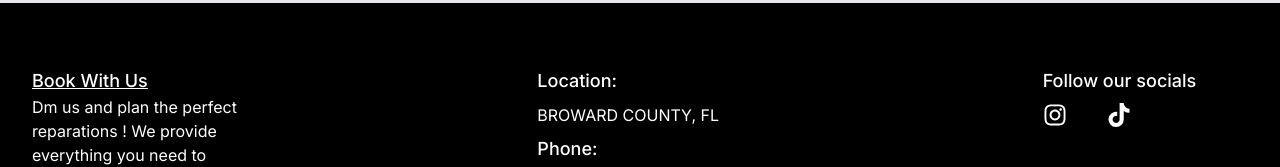
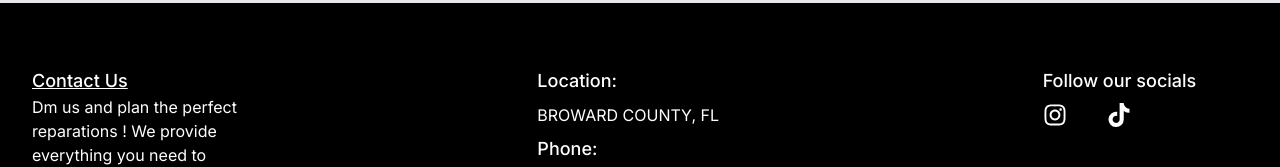
Before and after one commit to Markchav/hoo-s-garage, a Next.js app: page / in a window 1280 px wide. Shown: the part 3024-3191 px from the top of the page. Built offline with nearby package versions, Linux system fonts and the light colour scheme.

Commit message:
footer book

```diff
--- a/app/components/Footer.jsx
+++ b/app/components/Footer.jsx
@@ -1,7 +1,7 @@
 import React from 'react'
 import {FaInstagram} from 'react-icons/fa'
 import {FaTiktok} from 'react-icons/fa'
-import Link from 'next/link'
+// import Link from 'next/link'
 
 export default function Footer() {
 return (
@@ -10,7 +10,7 @@ return (
     <div className="max-w-screen-xl mx-auto py-10 px-4 sm:px-6 lg:py-16 lg:px-8">
     <div className="grid grid-cols-1 sm:grid-cols-2 lg:grid-cols-3 sm:gap-[300px] sm:h-44">
         <div className="mb-8 sm:mb-0">
-        <Link href='https://www.instagram.com/direct/t/105483564324974' target="_blank" rel="noopener noreferrer" className="underline  text-lg font-medium mb-2">Book With Us</Link>
+        <a href="https://www.instagram.com/hoosgarage/" target="_blank" rel="noopener noreferrer" className="underline  text-lg font-medium mb-2">Contact Us</a>
         <p className="">Dm us and plan the perfect reparations ! We provide everything you need to make your Car memorable</p>
         </div>
         <div className="mb-8 sm:mb-0">
```
